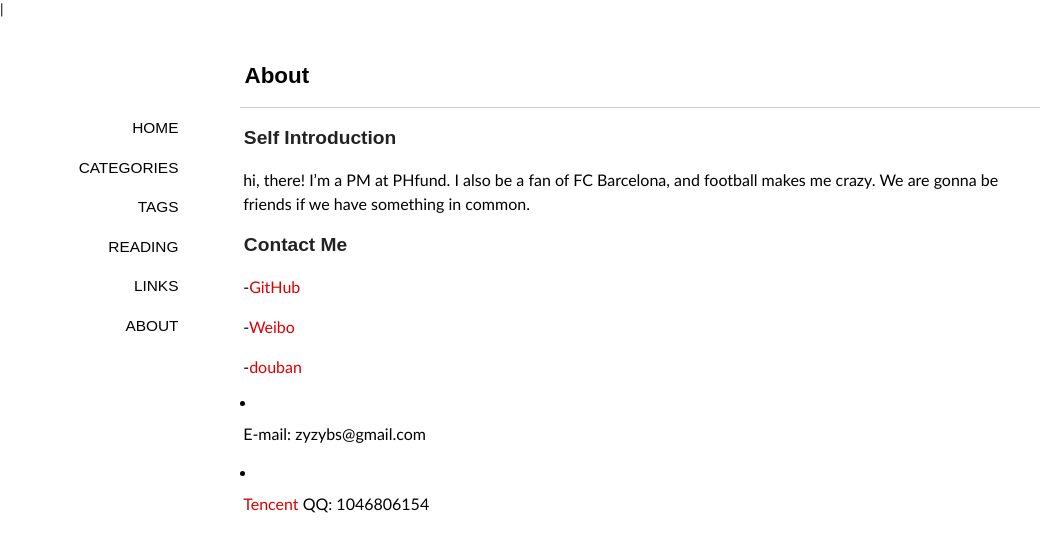
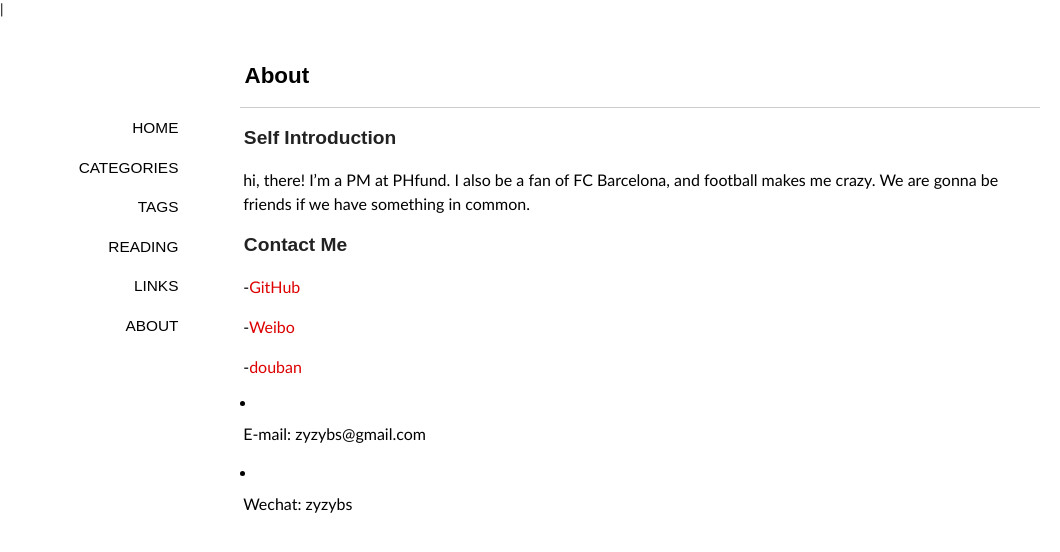
Before and after one commit to PianoCat/PianoCat.github.io, a Jekyll site: the page built from about/index.md, in a window 1280 px wide. Shown: the top 552 px of the page, without its empty margins (0-1060 px from the left). Built offline with Jekyll 4.4.1, drawn with Linux system fonts in a browser that asks for light colours; some web fonts are replaced; comment, search, counter and statistics services are not loaded.

Commit message:
'update'

```diff
--- a/about/index.md
+++ b/about/index.md
@@ -19,7 +19,7 @@
 
 - E-mail: zyzybs@gmail.com
 
-- [Tencent][4] QQ: 1046806154
+- Wechat: zyzybs
 
 
 [1]: https://github.com/PianoCat
```
Also changed, not shown: other parts of about/index.md (+0 -2 lines).
